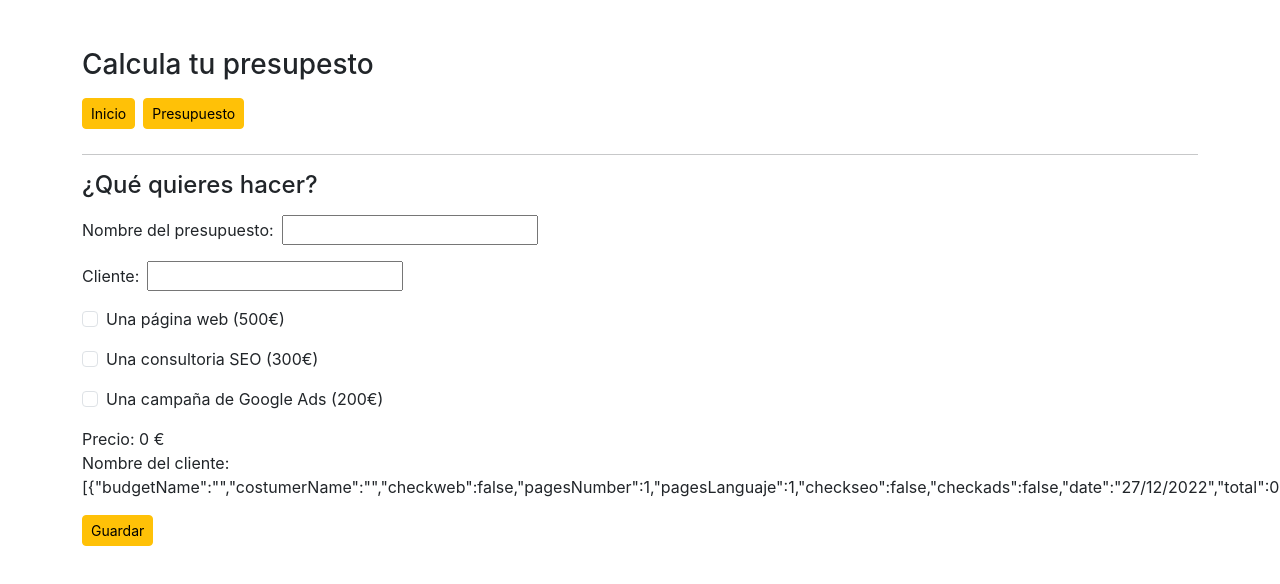
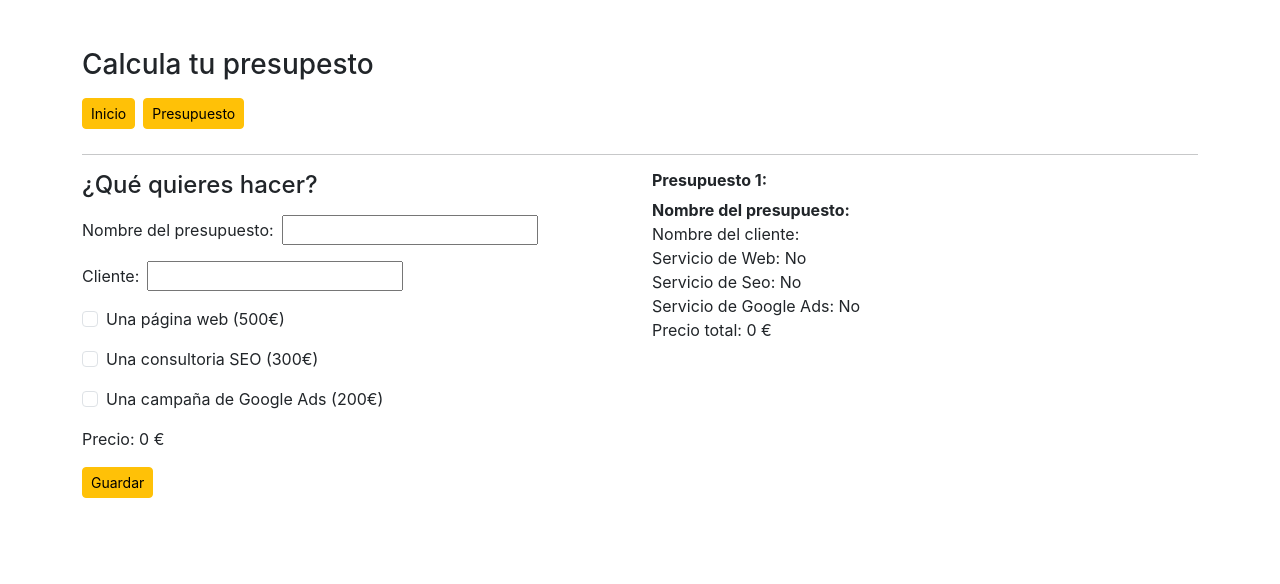
Before and after one commit to MariMatallana/REACT-Sprint-7, a React (Create React App) app: page /presupuesto in a window 1280 px wide. Both pictures are taken after a click on the button "Guardar". Shown: the top 584 px of the page. Built offline with nearby package versions, Linux system fonts and the light colour scheme.

Commit message:
Ejercicio7-ok

```diff
--- a/src/Components/Formulario.js
+++ b/src/Components/Formulario.js
@@ -1,7 +1,8 @@
 import { calculateNewValue } from "@testing-library/user-event/dist/utils";
 import React, { Fragment } from "react";
 import { useState, useEffect } from "react";
-import Web from './Web'
+import Web from './Web';
+import ListBudget from './ListBudget'
 
 let data
 let i = 0
@@ -17,9 +18,9 @@ const Formulario = () => {
   const [pagesLanguaje, setPagesLanguaje] = useState(1)
   const [total, setTotal] = useState(0)
   const [budget, setBudget] = useState(JSON.parse(localStorage.getItem('Information')) ?? [])
+  // const [presupuesto, setPresupuesto] = useState([])
   const current = new Date()
   const date = `${current.getDate()}/${current.getMonth() + 1}/${current.getFullYear()}`
-  const finalBudget = Object.values(budget)
 
   function printData() {
     setCheckweb(budget[0].Web)
@@ -35,8 +36,8 @@ const Formulario = () => {
 
   useEffect(() => {
     localStorage.setItem('Information', JSON.stringify(budget))
-    console.log(budget)
   }, [budget])
+
 
   function handleCheckweb(control) {
     if (control.checked) {
@@ -70,14 +71,12 @@ const Formulario = () => {
     return precioWeb + precioSeo + precioAds
   }
 
+  let i = 0
   let key
   function save() {
 
     setBudget([...budget, { budgetName, costumerName, checkweb, pagesNumber, pagesLanguaje, checkseo, checkads, date, total }])
-    for (key in budget) {
-      console.log(key)
-      console.log(budget[key])
-    }
+
     reset()
 
   }
@@ -92,8 +91,11 @@ const Formulario = () => {
     setCostumerName("")
   }
 
+
   return (
     <Fragment>
+      <div className="row">
+        <div className="col-6">
           <h4>¿Qué quieres hacer?</h4>
           <p className='mt-3' />Nombre del presupuesto:
           <input className='ms-2' type='text' name="NombrePresupuesto" onChange={(e) => setBudgetName(e.target.value)} value={budgetName}></input>
@@ -123,10 +125,15 @@ const Formulario = () => {
           </div>
           <div className="mt-3">
             Precio: {total} € <br></br>
-        Nombre del cliente: {JSON.stringify(budget)}
-
           </div>
           <button className="mt-3 btn btn-warning btn-sm" onClick={save}> Guardar </button>
+          <br></br>
+          <br></br>
+        </div>
+        <div className="col-md-6 col-sm-12" >
+         <ListBudget  budget={budget} ></ListBudget>
+        </div>
+      </div>
     </Fragment>
   );
 }
--- /dev/null
+++ b/src/Components/ListBudget.js
@@ -0,0 +1,43 @@
+import { Fragment } from "react";
+
+const ListBudget = ({ budget }) => {
+
+
+    return (
+
+        <>
+            {budget.map((item, index) => {
+
+                return (
+                    <>
+                        <div>
+
+                            <h6> <b>Presupuesto {index + 1}: </b></h6>
+                            <p> <b>Nombre del presupuesto: </b> {item.budgetName} <br></br>
+                                Nombre del cliente: {item.costumerName} <br></br>
+                                Servicio de Web: {item.checkweb ? "Si " + " " + "   Páginas: " + item.pagesNumber + ", " + "Idiomas: " + item.pagesLanguaje : "No"} <br></br>
+                                Servicio de Seo: {item.checkseo ? "Si" : "No"} <br></br>
+                                Servicio de Google Ads:  {item.checkads ? "Si" : "No"}<br></br>
+                                Precio total: {item.total} €  <br></br>
+
+                            </p>
+                        </div>
+                    </>
+                )
+            })}
+        </>
+
+    )
+}
+
+
+export default ListBudget;
+
+// return (
+    //     <div>
+    //         <h4>Resumen presupuesto: </h4>
+    //         <p>
+    //            {budget.budgetName}
+    //         </p>
+    //     </div>
+    // );
--- a/src/Components/Web.js
+++ b/src/Components/Web.js
@@ -21,7 +21,7 @@ const Web = ({ pagesLanguaje, pagesNumber, setPagesNumber, setPagesLanguaje}) =>
     }
 
     return (
-        <div className="col-md-4">
+        <div className="col-md-8 col-sm-12">
             <div className="container mt-3 p-4 px-4 form-control border-dark border-3">
                 Número de páginas
                 <button className="btn btn-warning btn-sm fw-bold m-2 " onClick={incrementPages}> + </button>
```
Lines whose indentation alone changed are shown as unchanged.
